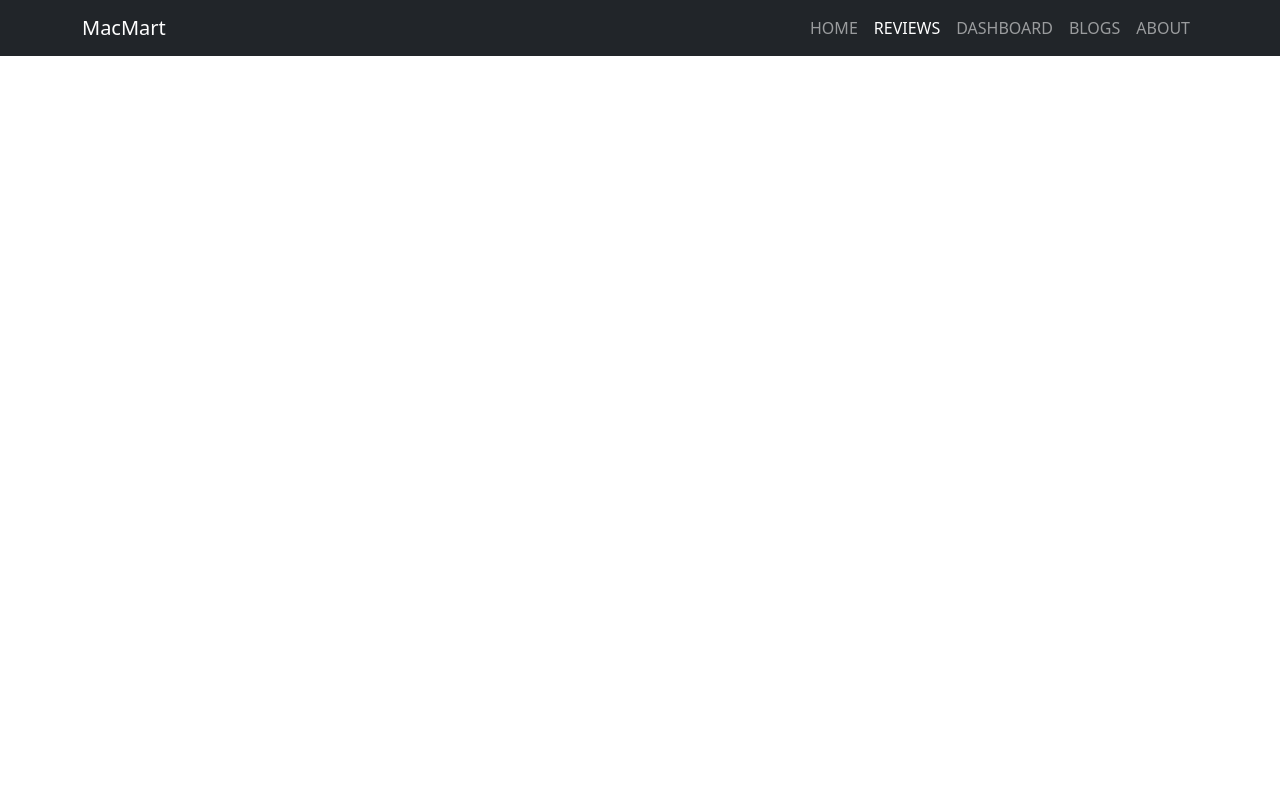
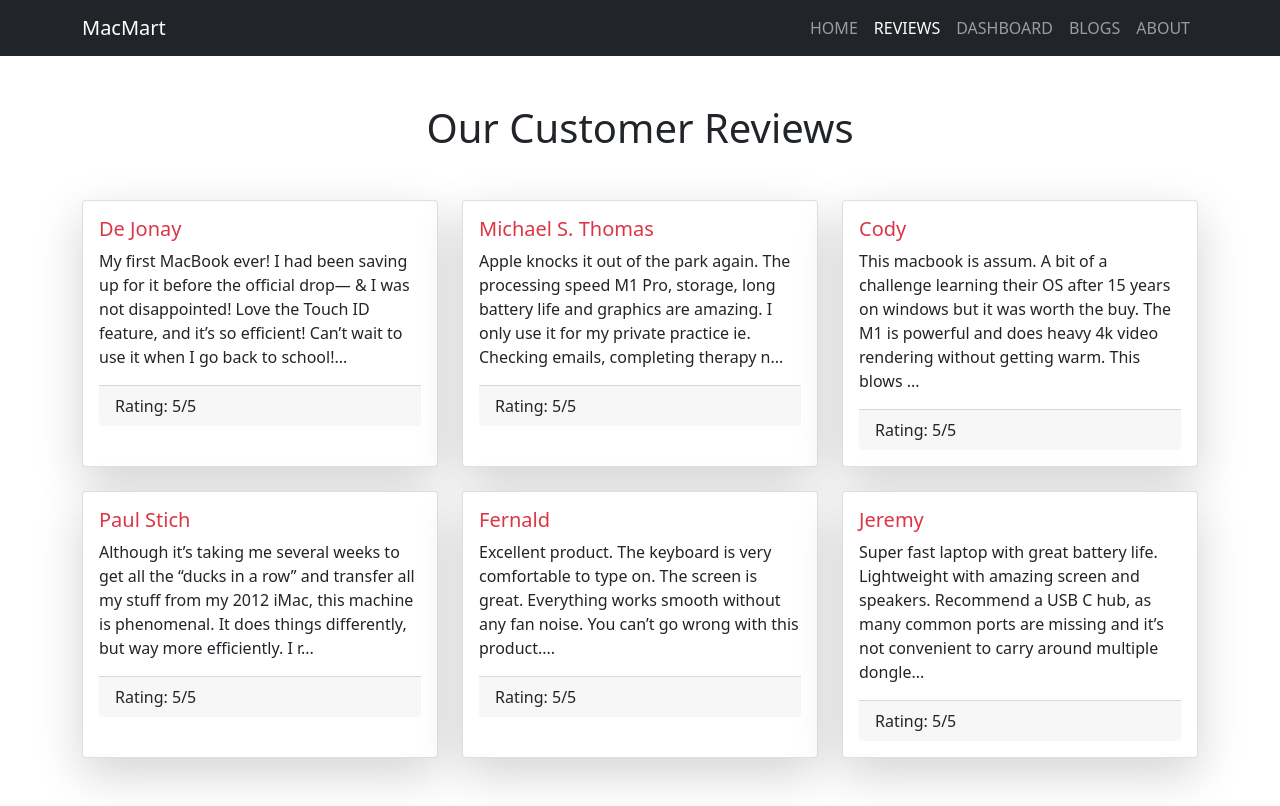
Before and after one commit to faisalchy64/product-analysis-website, a React (Create React App) app: page /reviews in a window 1280 px wide. Built offline with nearby package versions, Linux system fonts and the light colour scheme.

Commit message:
complete reviews component and show customer reviews

```diff
--- a/src/App.js
+++ b/src/App.js
@@ -2,6 +2,7 @@
 import "./App.css";
 import { Route, Routes } from "react-router-dom";
 import Home from "./components/Home/Home";
+import Reviews from "./components/Reviews/Reviews";
 
 function App() {
     return (
@@ -9,6 +10,7 @@
             <Header />
             <Routes>
                 <Route path="/" element={<Home />}></Route>
+                <Route path="reviews" element={<Reviews />}></Route>
             </Routes>
         </div>
     );
--- a/src/components/Home/Home.js
+++ b/src/components/Home/Home.js
@@ -58,7 +58,7 @@
                 Customer Reviews({reviews.length})
             </h1>
 
-            <Row>
+            <Row className="g-4">
                 {reviews.slice(0, 3).map((review) => (
                     <Col key={review.id} lg="4" md="6">
                         <ReviewCard review={review} />
--- a/src/components/ReviewCard/ReviewCard.js
+++ b/src/components/ReviewCard/ReviewCard.js
@@ -3,7 +3,7 @@
 function ReviewCard({ review }) {
     const { name, reviews, rating } = review;
     return (
-        <Card className="shadow-lg">
+        <Card className="shadow-lg h-100">
             <Card.Body>
                 <Card.Title className="text-danger">{name}</Card.Title>
                 <Card.Text>{reviews.slice(0, 200)}...</Card.Text>
--- /dev/null
+++ b/src/components/Reviews/Reviews.js
@@ -0,0 +1,21 @@
+import { Col, Container, Row } from "react-bootstrap";
+import useReview from "../../hooks/useReview";
+import ReviewCard from "../ReviewCard/ReviewCard";
+
+function Reviews() {
+    const [reviews] = useReview();
+    return (
+        <Container className="my-5">
+            <h1 className="text-center my-5">Our Customer Reviews</h1>
+            <Row className="g-4">
+                {reviews.map((review) => (
+                    <Col key={review.id} lg="4" md="6">
+                        <ReviewCard review={review}></ReviewCard>
+                    </Col>
+                ))}
+            </Row>
+        </Container>
+    );
+}
+
+export default Reviews;
```
